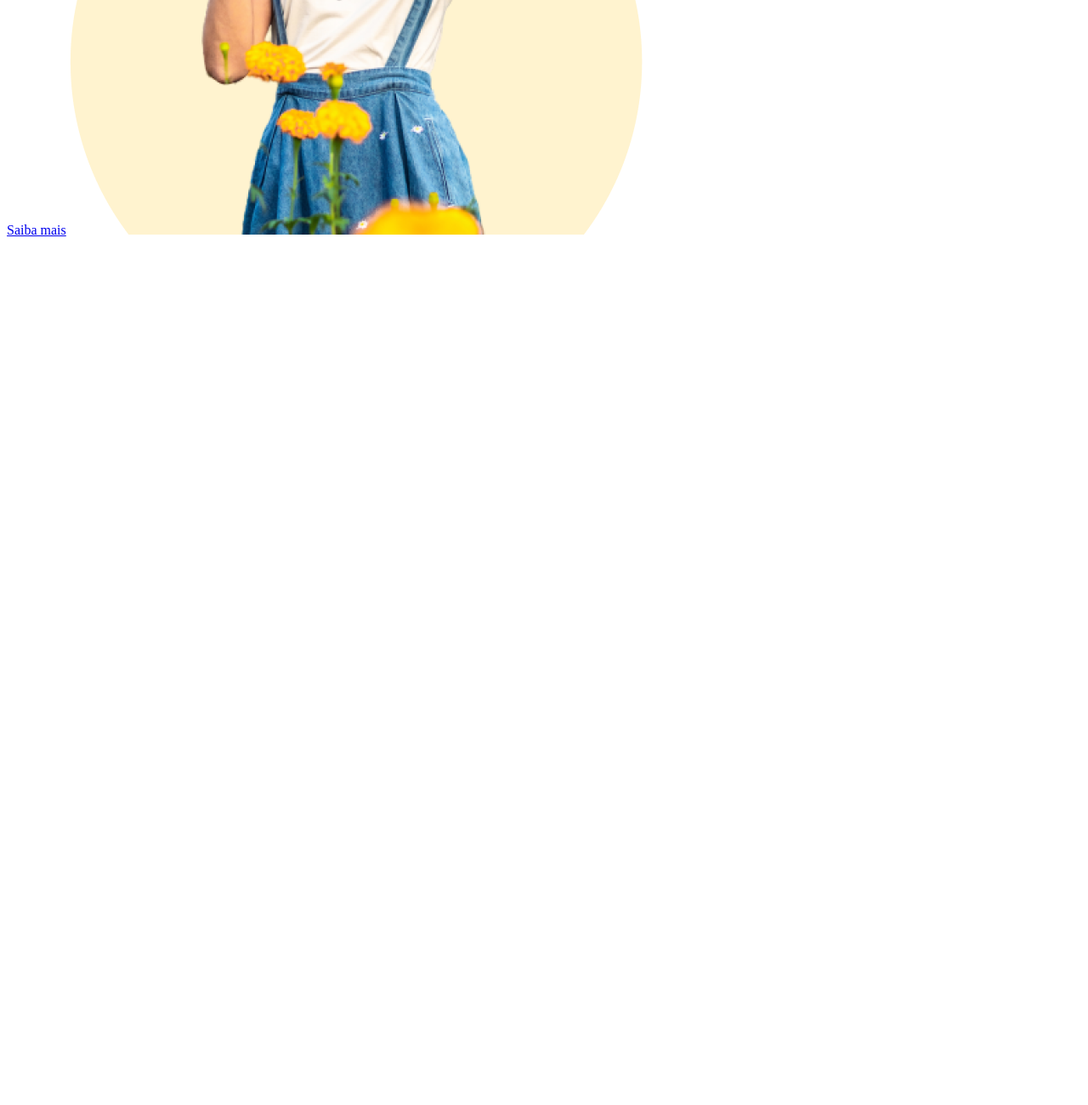
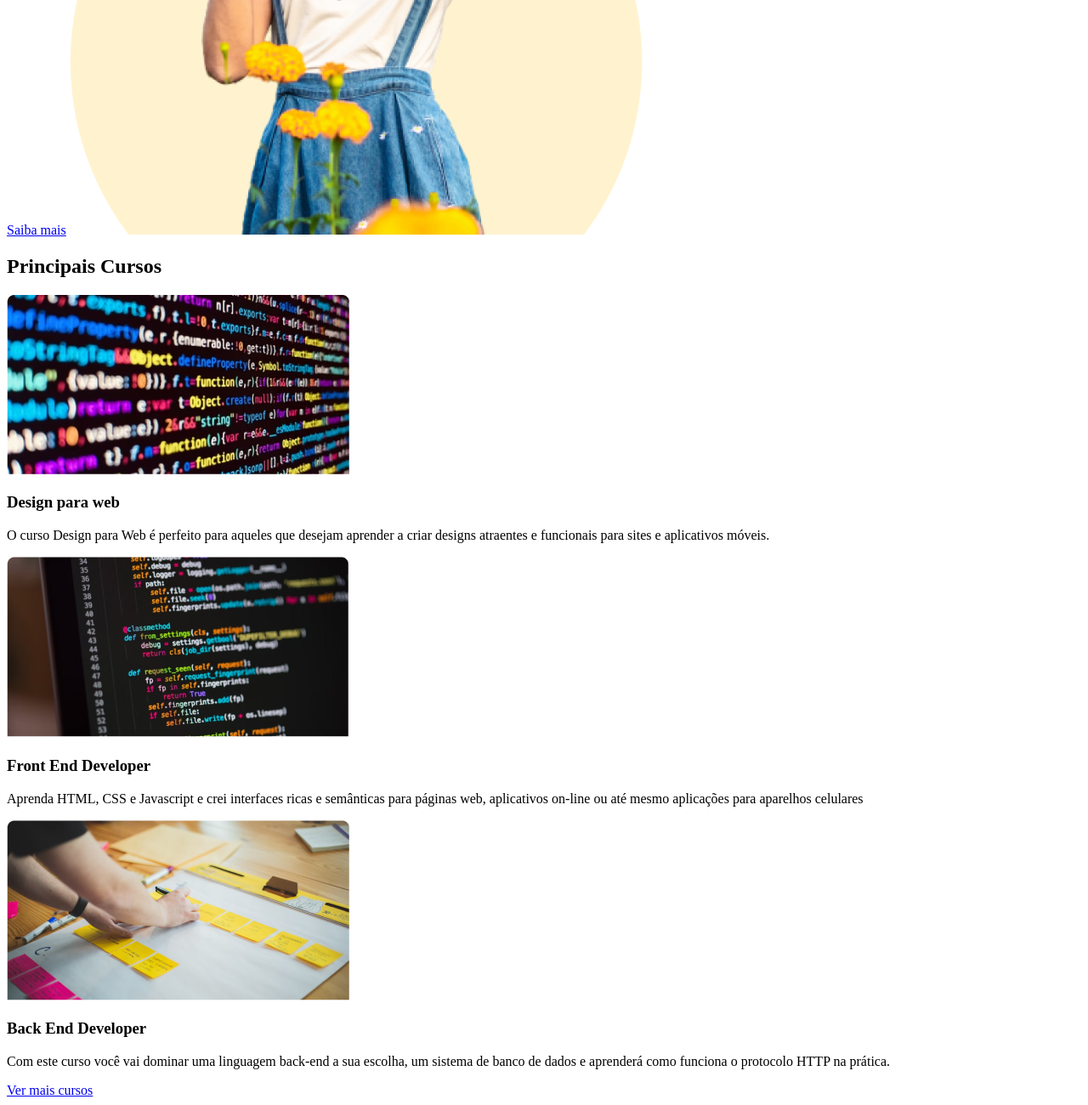
Before and after one commit to jeansillva/ProjetoAprenser, a plain HTML site: page index.html in a window 1280 px wide. Shown: the part 585-1885 px from the top of the page at 85% size. Before the commit the page ends 873 px from the top, so only its background shows below. Drawn offline with Linux system fonts and the light colour scheme.

Commit message:
Container e cards
Criação de containers e 3 cards de cursos

```diff
--- a/index.html
+++ b/index.html
@@ -28,5 +28,38 @@
             <img src="imagens/HeroImage.png" alt="Mulher cheirando flores">
         </section>
     </div>
+
+    <div class="wrapperContainer-light">
+        <section id="cursos" class="cursos container">
+            <h2>Principais Cursos</h2>
+            <div class="cursosContainer">
+                <article class="curso_card">
+                    <img src="imagens/curso-design-1.png" alt="Curso 1">
+                    <div class="cursos_card_content">
+                        <h3>Design para web</h3>
+                        <p>O curso Design para Web é perfeito para aqueles que desejam aprender a criar designs atraentes e funcionais para sites e aplicativos móveis.</p>
+                    </div>
+                </article>
+
+                <article class="curso_card">
+                    <img src="imagens/curso-design-2.png" alt="Curso 2">
+                    <div class="cursos_card_content">
+                        <h3>Front End Developer</h3>
+                        <p>Aprenda HTML, CSS e Javascript e crei interfaces ricas e semânticas para páginas web, aplicativos on-line ou até mesmo aplicações para aparelhos celulares</p>
+                    </div>
+                </article>
+
+                <article class="curso_card">
+                    <img src="imagens/curso-design.png" alt="Curso 3">
+                    <div class="cursos_card_content">
+                        <h3>Back End Developer</h3>
+                        <p>Com este curso você vai dominar uma linguagem back-end a sua escolha, um sistema de banco de dados e aprenderá como funciona o protocolo HTTP na prática.</p>
+                    </div>
+                </article>
+            </div>
+
+            <a href="#" class="btn">Ver mais cursos</a>
+        <section>
+    </div>
 </body>
 </html>
```
